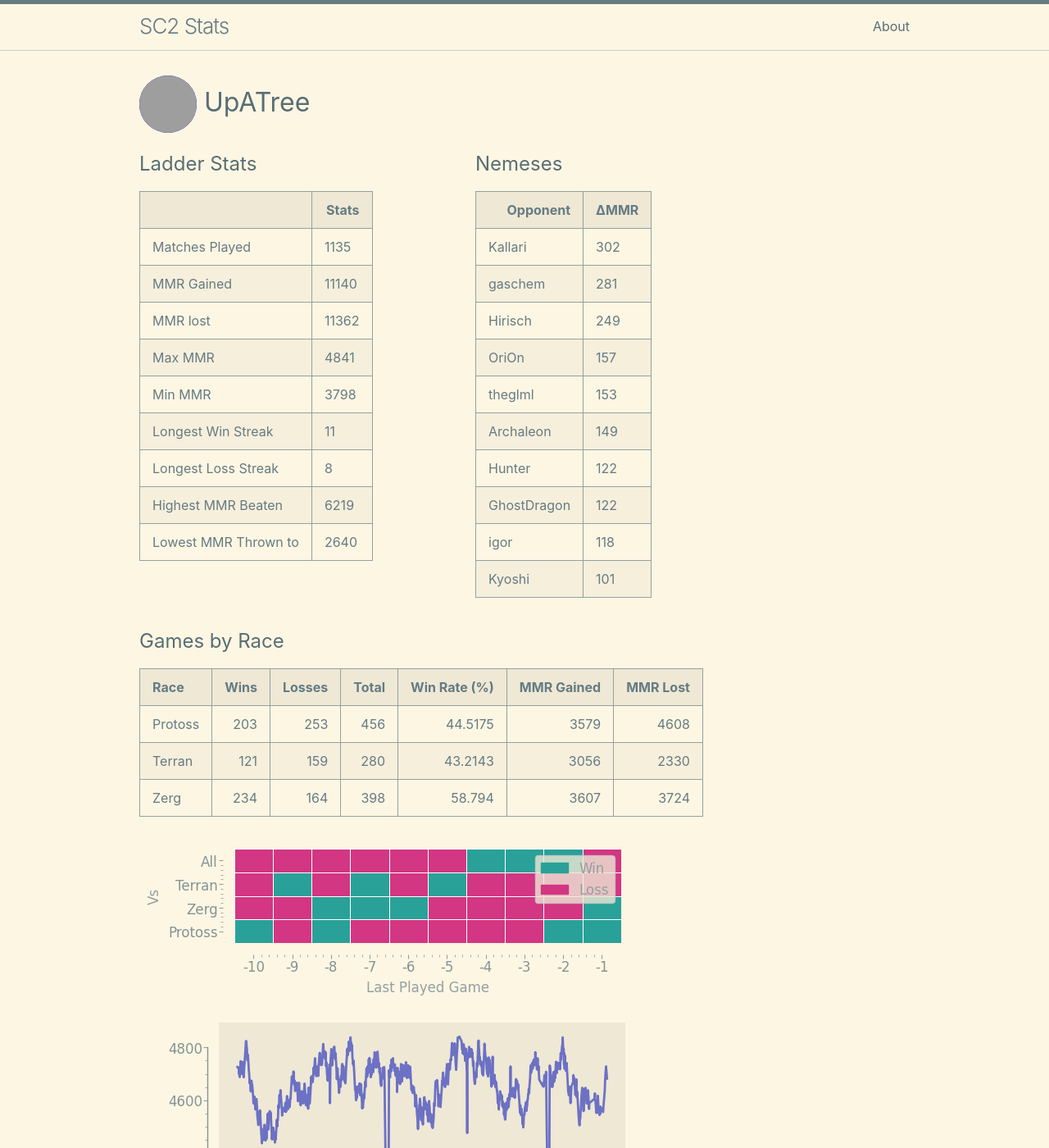
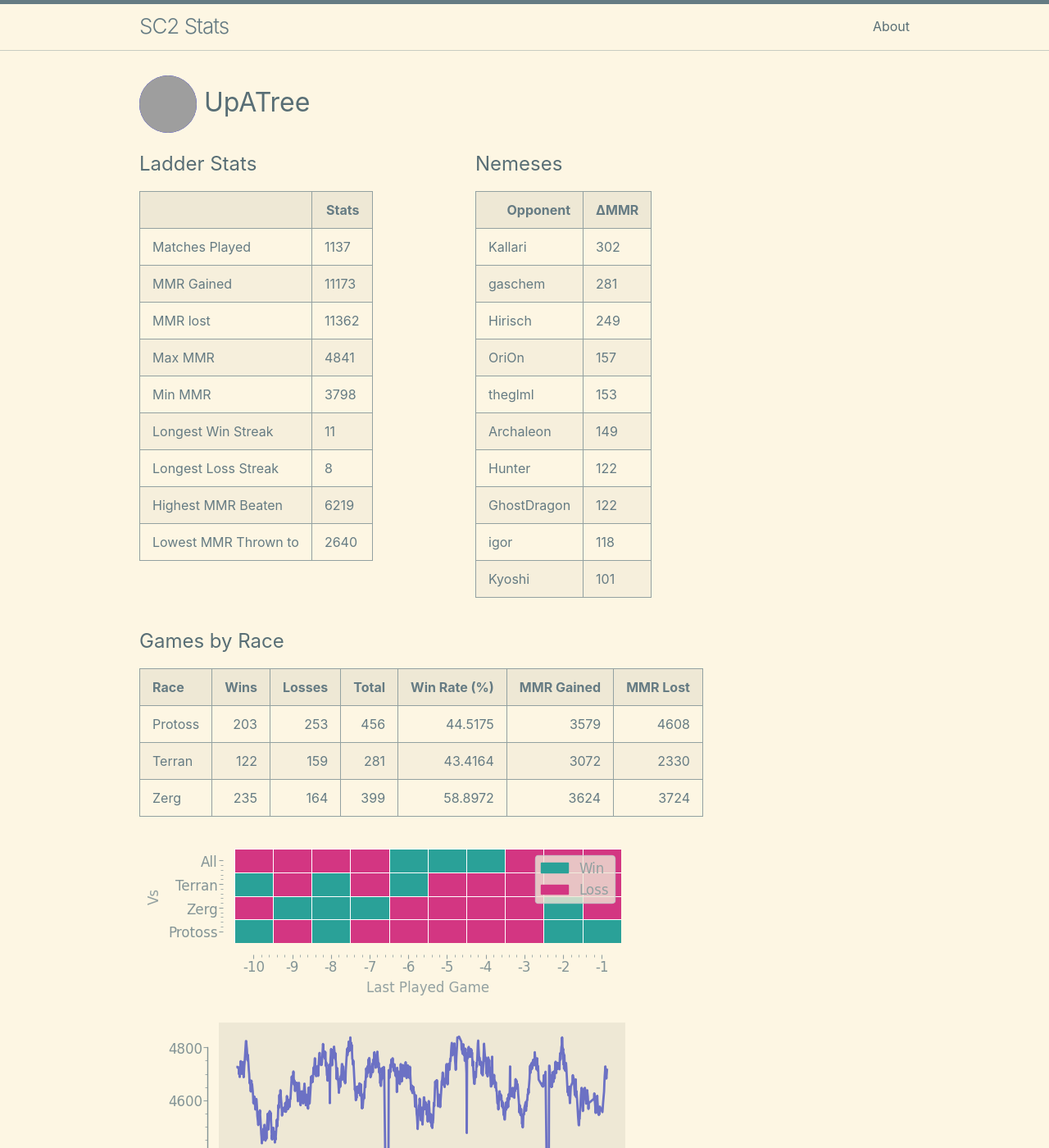
Before and after one commit to kylermurphy/UpATree, a Jekyll site: the page built from docs/index.md, in a window 1280 px wide and 1400 px high. Shown: the whole window at 82% size. Built offline with Jekyll 4.4.1, drawn with Linux system fonts in a browser that asks for light colours; grey boxes are pictures that could not be loaded.

Commit message:
running on push

```diff
--- a/docs/index.md
+++ b/docs/index.md
@@ -18,11 +18,11 @@ layout: home
   <tbody>
     <tr>
       <td>Matches Played</td>
-      <td>1135</td>
+      <td>1137</td>
     </tr>
     <tr>
       <td>MMR Gained</td>
-      <td>11140</td>
+      <td>11173</td>
     </tr>
     <tr>
       <td>MMR lost</td>
@@ -115,8 +115,8 @@ layout: home
 | Race    |   Wins |   Losses |   Total |   Win Rate (%) |   MMR Gained |   MMR Lost |
 |:--------|-------:|---------:|--------:|---------------:|-------------:|-----------:|
 | Protoss |    203 |      253 |     456 |        44.5175 |         3579 |       4608 |
-| Terran  |    121 |      159 |     280 |        43.2143 |         3056 |       2330 |
-| Zerg    |    234 |      164 |     398 |        58.794  |         3607 |       3724 |
+| Terran  |    122 |      159 |     281 |        43.4164 |         3072 |       2330 |
+| Zerg    |    235 |      164 |     399 |        58.8972 |         3624 |       3724 |
 
 ![Games by Race](./assets/gm_hist.png)
 
--- a/log.txt
+++ b/log.txt
@@ -364,3 +364,4 @@ Writing a log file 2025-03-08 23:18:04.
 Writing a log file 2025-03-08 23:30:19.
 Writing a log file 2025-03-08 23:47:58.
 Writing a log file 2025-03-09 16:21:36.
+Writing a log file 2025-03-09 16:47:49.
```
Also changed, not shown: docs/assets/MMR.png, docs/assets/daily.png, docs/assets/gm_hist.png, docs/assets/r_wrt.png, 1 other file.
